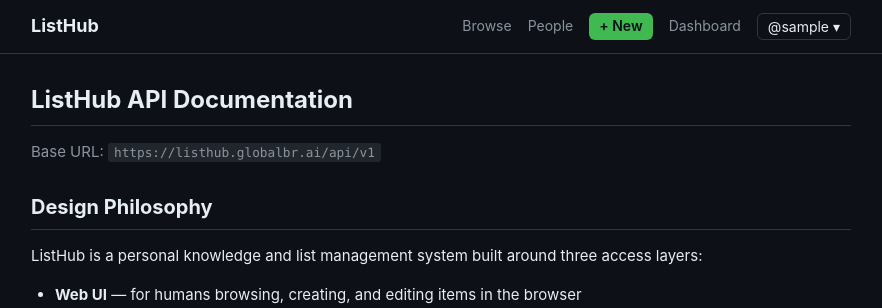
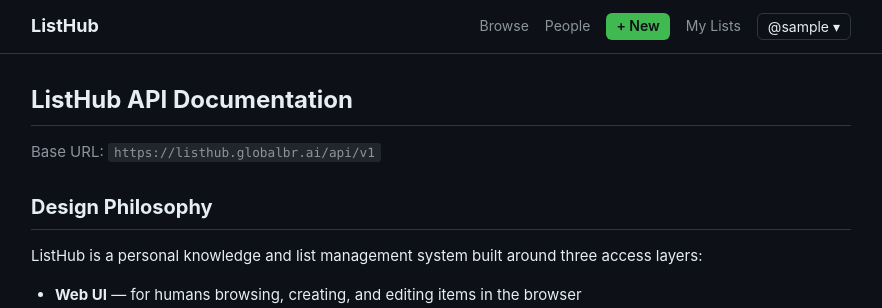
Before and after one commit to tmad4000/listhub, a Flask app: page /api/docs in a window 1280 px wide. Shown: the top 308 px of the page, without its empty margins (199-1081 px from the left). Run offline with Flask 3, Linux system fonts and the light colour scheme; a user stored in the database is signed in; some libraries are stand-ins or nearby versions.

Commit message:
fix: rename Dashboard to My Lists in nav

```diff
--- a/templates/base.html
+++ b/templates/base.html
@@ -19,7 +19,7 @@
                 <a href="{{ url_for('views.community') }}">People</a>
                 {% if current_user.is_authenticated %}
                     <a href="{{ url_for('views.new_item') }}" class="nav-new">+ New</a>
-                    <a href="{{ url_for('views.dashboard') }}">Dashboard</a>
+                    <a href="{{ url_for('views.dashboard') }}">My Lists</a>
                     <div class="nav-dropdown">
                         <button class="nav-dropdown-toggle" onclick="this.parentElement.classList.toggle('open')">
                             @{{ current_user.username }} &#9662;
```
